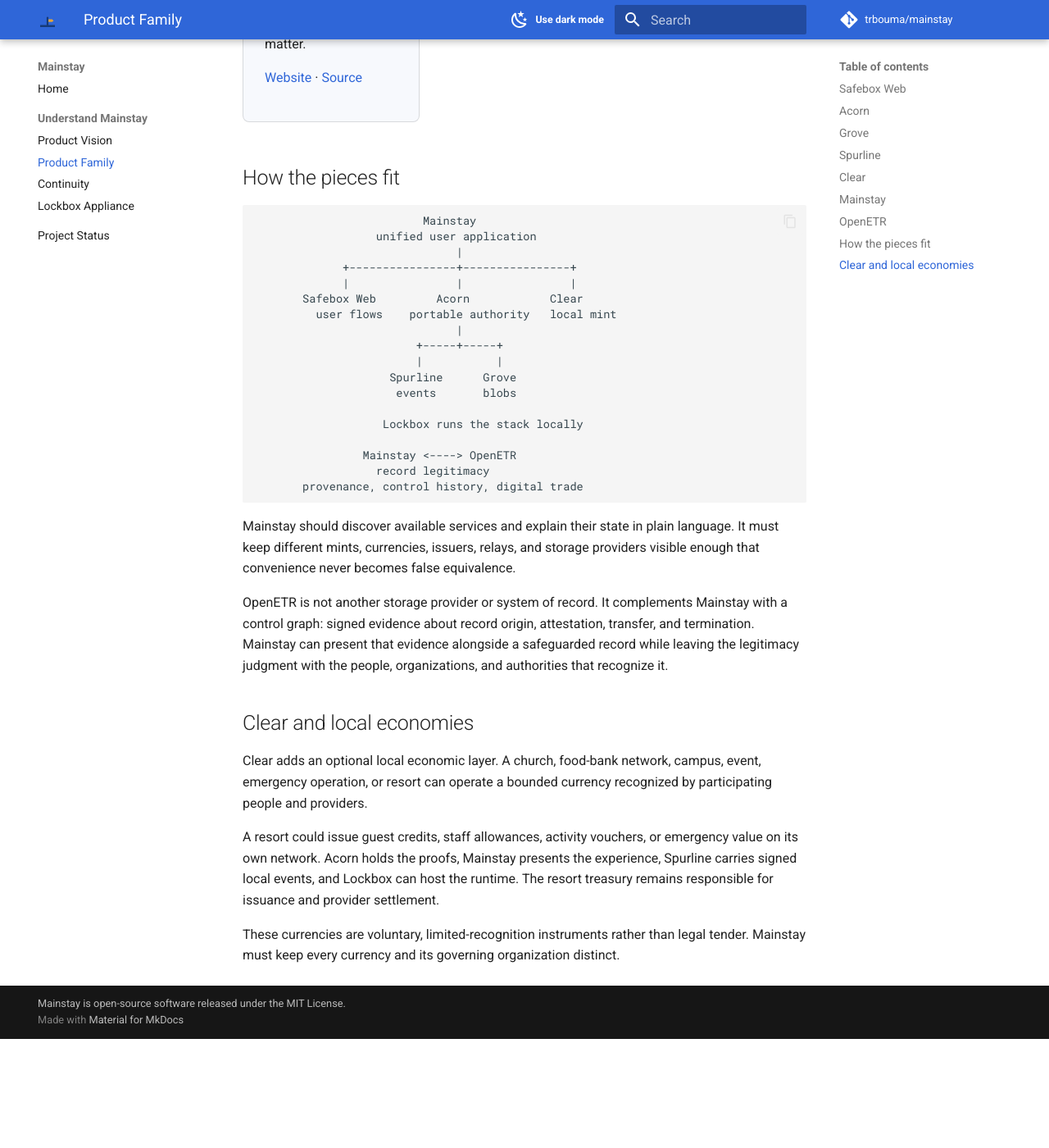
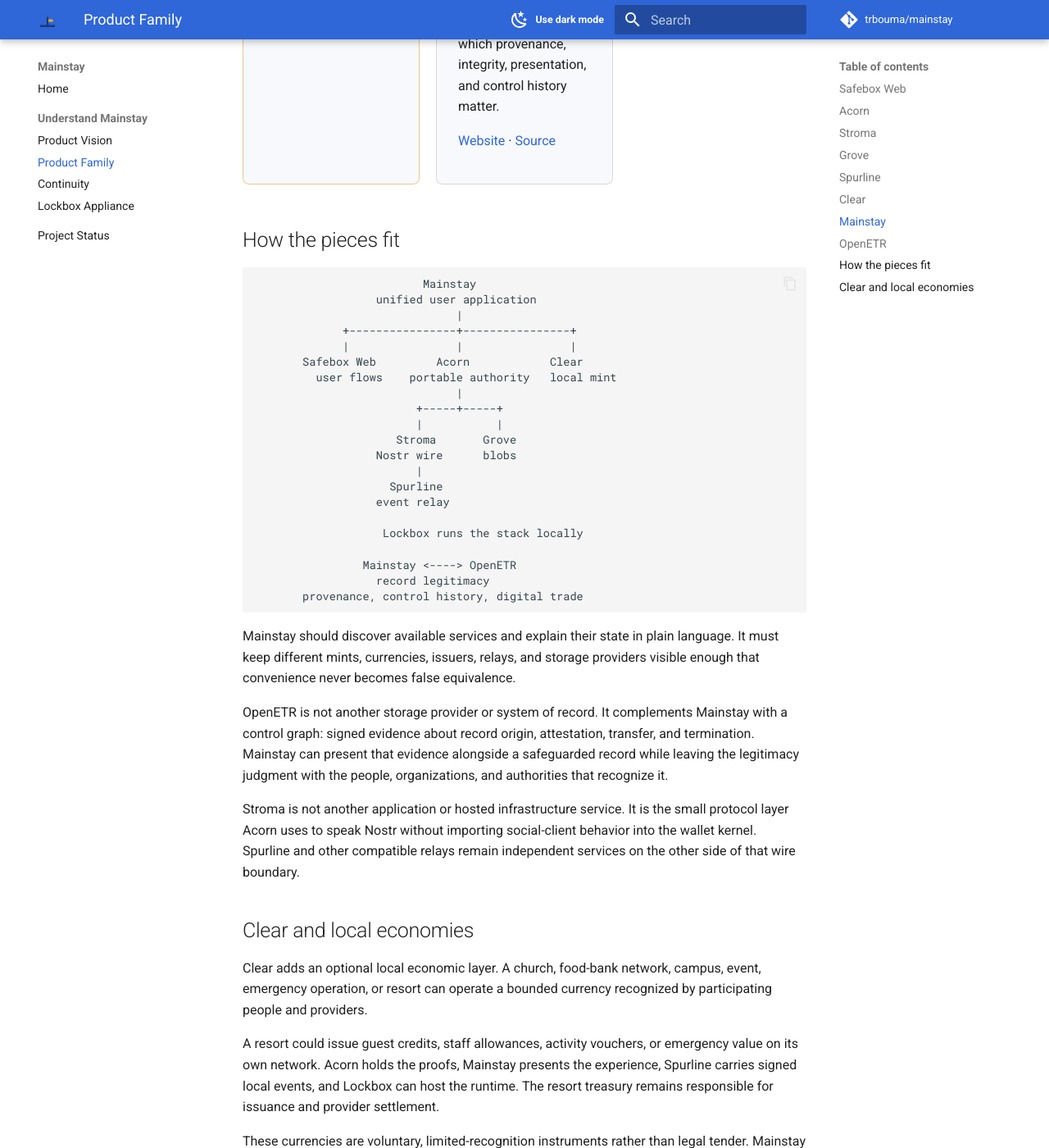
Before and after one commit to trbouma/mainstay, an MkDocs documentation site: the page built from website/product-family.md, in a window 1280 px wide and 1400 px high, scrolled down 2042 px. Shown: the whole window at 82% size. Built offline with MkDocs 1.6.1 and Material for MkDocs 9.7.7, drawn with Linux system fonts in a browser that asks for light colours; comment, search, counter and statistics services are not loaded; before the commit the page ends 3309 px from its top, so only the background shows below that; some of the changed text lies outside the part shown.

Commit message:
docs: add Stroma to the Mainstay product family

```diff
--- a/website/product-family.md
+++ b/website/product-family.md
@@ -36,6 +36,20 @@ records. Acorn keeps portable signing, recovery, and wallet authority below the
 application layer.
 
 [Website](https://trbouma.github.io/safebox-acorn/) · [Source](https://github.com/trbouma/safebox-acorn)
+
+</article>
+
+<article class="product-card" markdown>
+
+<img src="../assets/stroma-logo.png" alt="Stroma">
+
+## Stroma
+
+The narrow Nostr wire-format library beneath Acorn. Stroma owns keys and event
+encoding, signatures, NIP-44 encryption, NIP-59 gift wrapping, and bounded
+relay exchange without taking ownership of wallet, record, or payment meaning.
+
+[Website](https://trbouma.github.io/stroma/) · [Source](https://github.com/trbouma/stroma)
 
 </article>
 
@@ -123,8 +137,11 @@ which provenance, integrity, presentation, and control history matter.
                               |
                         +-----+-----+
                         |           |
-                    Spurline      Grove
-                     events       blobs
+                     Stroma       Grove
+                  Nostr wire      blobs
+                        |
+                    Spurline
+                  event relay
 
                    Lockbox runs the stack locally
 
@@ -144,6 +161,11 @@ attestation, transfer, and termination. Mainstay can present that evidence
 alongside a safeguarded record while leaving the legitimacy judgment with the
 people, organizations, and authorities that recognize it.
 
+Stroma is not another application or hosted infrastructure service. It is the
+small protocol layer Acorn uses to speak Nostr without importing social-client
+behavior into the wallet kernel. Spurline and other compatible relays remain
+independent services on the other side of that wire boundary.
+
 ## Clear and local economies
 
 Clear adds an optional local economic layer. A church, food-bank network,
```
Also changed, not shown: README.md (+1 -1 lines), website/index.md (+4 -0 lines), website/lockbox.md (+5 -0 lines), website/product-vision.md (+4 -3 lines), website/project-status.md (+3 -0 lines), website/assets/stroma-logo.png (added).
